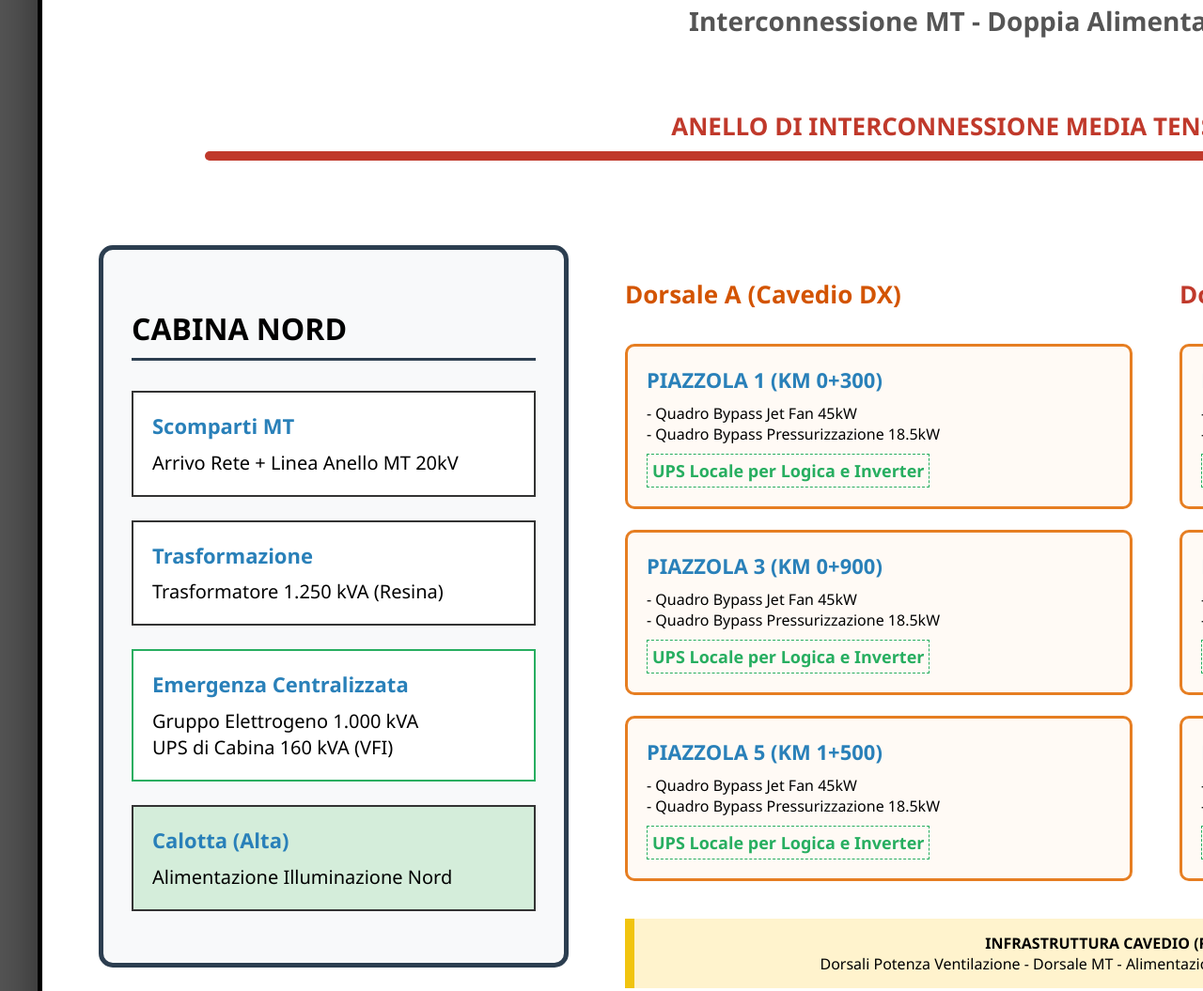
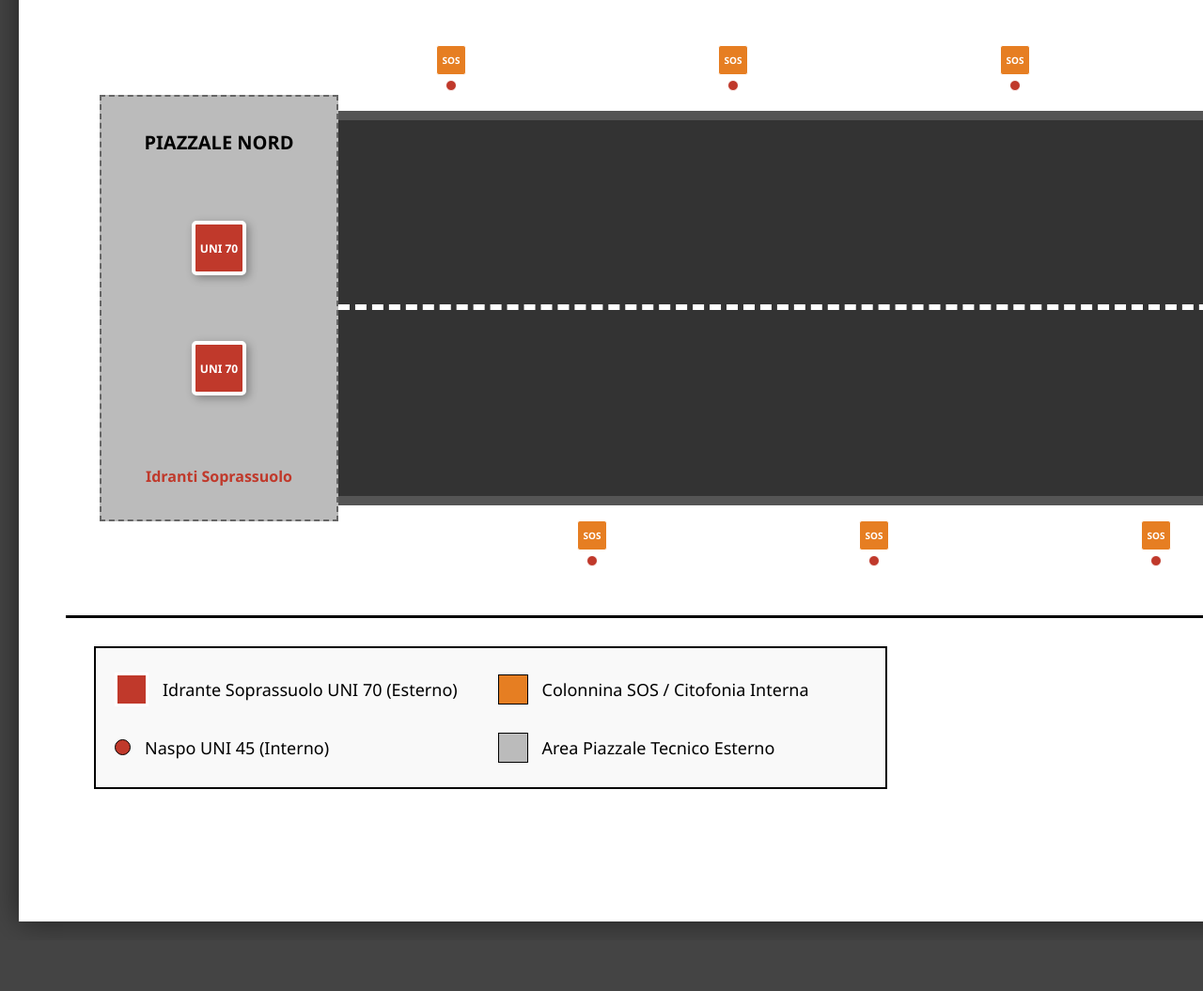
Before and after one commit to mollog22-afk/ct30, a plain HTML site: page index.html in a window 1280 px wide. Shown: the part 239-1294 px from the top of the page at 94% size. After the commit the page ends 1240 px from the top, so only its background shows below. Drawn offline with Linux system fonts and the light colour scheme.

Commit message:
Update index.html

```diff
--- a/index.html
+++ b/index.html
@@ -2,256 +2,156 @@
 <html lang="it">
 <head>
     <meta charset="UTF-8">
-    <title>Schema Impianti Galleria Sassoferrato - Formato A1</title>
+    <title>Planimetria SOS e Antincendio Esterno - Galleria Sassoferrato</title>
     <style>
-        body { font-family: 'Segoe UI', Arial, sans-serif; background: #555; margin: 0; padding: 40px; }
+        body { font-family: 'Segoe UI', Arial, sans-serif; background: #444; margin: 0; padding: 20px; }
 
-        /* Contenitore A1 */
-        .a1-canvas {
-            width: 2380px; /* Circa 841mm a 72dpi, scalato per visibilità */
-            min-height: 1680px;
-            background: #fff;
+        .a1-page {
+            width: 2380px;
+            height: 1200px;
+            background: white;
             margin: auto;
-            padding: 60px;
-            box-shadow: 0 0 50px rgba(0,0,0,0.5);
+            padding: 50px;
+            box-shadow: 0 0 30px rgba(0,0,0,0.5);
             position: relative;
             box-sizing: border-box;
-            border: 5px solid #000;
         }
 
-        h1 { text-align: center; font-size: 56px; margin-bottom: 5px; color: #1a3a5a; }
-        h2 { text-align: center; font-size: 28px; color: #555; margin-bottom: 60px; }
+        h1 { text-align: center; font-size: 42px; color: #1a3a5a; margin-bottom: 0; }
+        h2 { text-align: center; font-size: 22px; color: #666; margin-top: 5px; margin-bottom: 60px; }
 
-        /* Linea Media Tensione 20kV */
-        .mt-ring-container {
-            width: 100%;
-            height: 120px;
-            position: relative;
-            margin-bottom: 40px;
-        }
-        .mt-line {
-            position: absolute;
-            top: 60px;
-            left: 5%;
-            width: 90%;
-            height: 10px;
-            background: #c0392b;
-            border-radius: 5px;
-            z-index: 1;
-        }
-        .mt-label {
-            position: absolute;
-            width: 100%;
-            text-align: center;
-            top: 15px;
-            font-size: 26px;
-            font-weight: bold;
-            color: #c0392b;
+        /* Rappresentazione Galleria e Piazzali */
+        .main-container {
+            display: flex;
+            align-items: center;
+            justify-content: center;
+            margin-top: 150px;
         }
 
-        /* Layout Colonne */
-        .main-layout {
-            display: grid;
-            grid-template-columns: 500px 1fr 500px;
-            gap: 60px;
-            align-items: start;
+        .piazzale {
+            width: 250px;
+            height: 450px;
+            background: #bbb;
+            position: relative;
+            border: 2px dashed #666;
+            display: flex;
+            flex-direction: column;
+            justify-content: space-around;
+            align-items: center;
         }
 
-        /* Stile Cabine */
-        .substation {
-            border: 5px solid #2c3e50;
-            padding: 30px;
-            background: #f8f9fa;
-            border-radius: 15px;
-        }
-        .substation h3 { font-size: 32px; border-bottom: 3px solid #2c3e50; padding-bottom: 10px; }
-
-        /* Sezione Galleria */
-        .tunnel-grid {
-            display: grid;
-            grid-template-columns: 1fr 1fr;
-            gap: 50px;
+        .tunnel-body {
+            width: 1700px;
+            height: 400px;
+            background: #333;
+            position: relative;
+            border-top: 10px solid #555;
+            border-bottom: 10px solid #555;
         }
 
-        /* Blocchi Componenti */
-        .box {
-            border: 2px solid #333;
-            padding: 20px;
-            margin-bottom: 25px;
-            background: white;
-            font-size: 20px;
-            line-height: 1.4;
+        /* Idranti UNI 70 Esterni */
+        .idrante-uni70 {
+            width: 50px;
+            height: 50px;
+            background: #c0392b;
+            border: 4px solid #fff;
+            border-radius: 5px;
+            display: flex;
+            flex-direction: column;
+            align-items: center;
+            justify-content: center;
+            color: white;
+            font-weight: bold;
+            font-size: 12px;
+            box-shadow: 3px 3px 10px rgba(0,0,0,0.3);
         }
-        .box-title { font-weight: bold; display: block; margin-bottom: 10px; font-size: 22px; color: #2980b9; }
+        .idrante-label { color: #c0392b; font-weight: bold; font-size: 16px; margin-top: 5px; }
 
-        .sub-box {
-            background: #fff3cd; /* Colore Cavedio */
-            border-left: 10px solid #f1c40f;
-            padding: 15px;
-            margin-top: 10px;
+        /* Elementi Galleria */
+        .road-line {
+            position: absolute;
+            top: 50%; width: 100%; height: 2px;
+            border-top: 6px dashed #fff;
+            transform: translateY(-50%);
         }
 
-        .piazzola-card {
-            border: 3px solid #e67e22;
-            padding: 20px;
-            border-radius: 10px;
-            background: #fffaf5;
-        }
-        .ups-local {
-            color: #27ae60;
-            font-weight: bold;
-            font-size: 18px;
-            border: 1px dashed #27ae60;
-            padding: 5px;
-            display: inline-block;
-            margin-top: 10px;
-        }
+        /* SOS e Naspi Interni */
+        .sos-station { position: absolute; width: 40px; text-align: center; }
+        .sos-icon { width: 30px; height: 30px; background: #e67e22; color: white; font-size: 10px; font-weight: bold; line-height: 30px; border-radius: 3px; border: 1px solid #fff; margin: auto;}
+        .naspo-dot { width: 10px; height: 100%; background: #c0392b; border-radius: 50%; margin: 5px auto; border: 1px solid #fff; }
 
-        /* Legenda e Cartiglio */
-        .footer-area {
-            margin-top: 80px;
+        /* Posizionamento SOS (Esempio ridotto per visualizzazione) */
+        .top-side { top: -80px; }
+        .bottom-side { bottom: -80px; }
+
+        /* Legend e Cartiglio */
+        .footer-row {
             display: flex;
             justify-content: space-between;
-            border-top: 4px solid #000;
-            padding-top: 40px;
+            margin-top: 100px;
+            padding: 30px;
+            border-top: 3px solid #000;
         }
-        .cartiglio {
-            border: 2px solid #000;
-            width: 500px;
-            padding: 20px;
-            font-size: 22px;
-        }
+        .legend { border: 2px solid #000; padding: 20px; background: #f9f9f9; width: 800px; display: grid; grid-template-columns: 1fr 1fr; gap: 15px; }
+        .legend-item { display: flex; align-items: center; font-size: 18px; }
+        .color-box { width: 30px; height: 30px; margin-right: 15px; border: 1px solid #000; }
+
+        .cartiglio { border: 2px solid #000; width: 600px; padding: 20px; font-size: 20px; background: #eee; }
     </style>
 </head>
 <body>
 
-<div class="a1-canvas">
-    <h1>SCHEMA FUNZIONALE IMPIANTI ELETTRICI DI GALLERIA</h1>
-    <h2>Interconnessione MT - Doppia Alimentazione DX/SX - 6 Piazzole di Sosta</h2>
+<div class="a1-page">
+    <h1>PLANIMETRIA GENERALE SICUREZZA E ANTINCENDIO (UNI 45 / UNI 70)</h1>
+    <h2>Galleria Sassoferrato (1.864 m) - Configurazione Imbocchi e Interno</h2>
 
-    <div class="mt-ring-container">
-        <div class="mt-label">ANELLO DI INTERCONNESSIONE MEDIA TENSIONE 20kV (Soccorso Mutuo Totale)</div>
-        <div class="mt-line"></div>
-    </div>
-
-    <div class="main-layout">
-        <div class="substation">
-            <h3>CABINA NORD</h3>
-            <div class="box">
-                <span class="box-title">Scomparti MT</span>
-                Arrivo Rete + Linea Anello MT 20kV
-            </div>
-            <div class="box">
-                <span class="box-title">Trasformazione</span>
-                Trasformatore 1.250 kVA (Resina)
-            </div>
-            <div class="box" style="border-color: #27ae60;">
-                <span class="box-title">Emergenza Centralizzata</span>
-                Gruppo Elettrogeno 1.000 kVA<br>
-                UPS di Cabina 160 kVA (VFI)
-            </div>
-            <div class="box" style="background: #d4edda;">
-                <span class="box-title">Calotta (Alta)</span>
-                Alimentazione Illuminazione Nord
-            </div>
+    <div class="main-container">
+        <div class="piazzale">
+            <div style="font-weight: bold; font-size: 20px;">PIAZZALE NORD</div>
+            <div class="idrante-uni70">UNI 70</div>
+            <div class="idrante-uni70">UNI 70</div>
+            <div class="idrante-label">Idranti Soprassuolo</div>
         </div>
 
-        <div class="tunnel-section">
-            <div class="tunnel-grid">
-                <div>
-                    <h4 style="font-size: 26px; color: #d35400;">Dorsale A (Cavedio DX)</h4>
+        <div class="tunnel-body">
+            <div class="road-line"></div>
 
-                    <div class="piazzola-card">
-                        <span class="box-title">PIAZZOLA 1 (KM 0+300)</span>
-                        - Quadro Bypass Jet Fan 45kW<br>
-                        - Quadro Bypass Pressurizzazione 18.5kW<br>
-                        <div class="ups-local">UPS Locale per Logica e Inverter</div>
-                    </div>
-                    <br>
-                    <div class="piazzola-card">
-                        <span class="box-title">PIAZZOLA 3 (KM 0+900)</span>
-                        - Quadro Bypass Jet Fan 45kW<br>
-                        - Quadro Bypass Pressurizzazione 18.5kW<br>
-                        <div class="ups-local">UPS Locale per Logica e Inverter</div>
-                    </div>
-                    <br>
-                    <div class="piazzola-card">
-                        <span class="box-title">PIAZZOLA 5 (KM 1+500)</span>
-                        - Quadro Bypass Jet Fan 45kW<br>
-                        - Quadro Bypass Pressurizzazione 18.5kW<br>
-                        <div class="ups-local">UPS Locale per Logica e Inverter</div>
-                    </div>
-                </div>
+            <div class="sos-station top-side" style="left: 100px;"><div class="sos-icon">SOS</div><div class="naspo-dot" style="height: 10px;"></div></div>
+            <div class="sos-station top-side" style="left: 400px;"><div class="sos-icon">SOS</div><div class="naspo-dot" style="height: 10px;"></div></div>
+            <div class="sos-station top-side" style="left: 700px;"><div class="sos-icon">SOS</div><div class="naspo-dot" style="height: 10px;"></div></div>
+            <div class="sos-station top-side" style="left: 1000px;"><div class="sos-icon">SOS</div><div class="naspo-dot" style="height: 10px;"></div></div>
+            <div class="sos-station top-side" style="left: 1300px;"><div class="sos-icon">SOS</div><div class="naspo-dot" style="height: 10px;"></div></div>
+            <div class="sos-station top-side" style="left: 1600px;"><div class="sos-icon">SOS</div><div class="naspo-dot" style="height: 10px;"></div></div>
 
-                <div>
-                    <h4 style="font-size: 26px; color: #c0392b;">Dorsale B (Cavedio SX)</h4>
-
-                    <div class="piazzola-card">
-                        <span class="box-title">PIAZZOLA 2 (KM 0+600)</span>
-                        - Quadro Bypass Jet Fan 45kW<br>
-                        - Quadro Bypass Pressurizzazione 18.5kW<br>
-                        <div class="ups-local">UPS Locale per Logica e Inverter</div>
-                    </div>
-                    <br>
-                    <div class="piazzola-card">
-                        <span class="box-title">PIAZZOLA 4 (KM 1+200)</span>
-                        - Quadro Bypass Jet Fan 45kW<br>
-                        - Quadro Bypass Pressurizzazione 18.5kW<br>
-                        <div class="ups-local">UPS Locale per Logica e Inverter</div>
-                    </div>
-                    <br>
-                    <div class="piazzola-card">
-                        <span class="box-title">PIAZZOLA 6 (KM 1+800)</span>
-                        - Quadro Bypass Jet Fan 45kW<br>
-                        - Quadro Bypass Pressurizzazione 18.5kW<br>
-                        <div class="ups-local">UPS Locale per Logica e Inverter</div>
-                    </div>
-                </div>
-            </div>
-
-            <div class="sub-box" style="margin-top: 40px; text-align: center;">
-                <strong>INFRASTRUTTURA CAVEDIO (Retro New Jersey):</strong><br>
-                Dorsali Potenza Ventilazione - Dorsale MT - Alimentazione SOS - Cavi Alluminio PMV - Fibra Ottica
-            </div>
+            <div class="sos-station bottom-side" style="left: 250px;"><div class="sos-icon">SOS</div><div class="naspo-dot" style="height: 10px;"></div></div>
+            <div class="sos-station bottom-side" style="left: 550px;"><div class="sos-icon">SOS</div><div class="naspo-dot" style="height: 10px;"></div></div>
+            <div class="sos-station bottom-side" style="left: 850px;"><div class="sos-icon">SOS</div><div class="naspo-dot" style="height: 10px;"></div></div>
+            <div class="sos-station bottom-side" style="left: 1150px;"><div class="sos-icon">SOS</div><div class="naspo-dot" style="height: 10px;"></div></div>
+            <div class="sos-station bottom-side" style="left: 1450px;"><div class="sos-icon">SOS</div><div class="naspo-dot" style="height: 10px;"></div></div>
         </div>
 
-        <div class="substation">
-            <h3>CABINA SUD</h3>
-            <div class="box">
-                <span class="box-title">Scomparti MT</span>
-                Arrivo Rete + Linea Anello MT 20kV
-            </div>
-            <div class="box">
-                <span class="box-title">Trasformazione</span>
-                Trasformatore 1.250 kVA (Resina)
-            </div>
-            <div class="box">
-                <span class="box-title">Servizi Idrici</span>
-                Centrale Pompe Antincendio 55kW
-            </div>
-            <div class="box" style="border-color: #27ae60;">
-                <span class="box-title">Emergenza Centralizzata</span>
-                UPS di Cabina 160 kVA (VFI)
-            </div>
-            <div class="box" style="background: #d4edda;">
-                <span class="box-title">Calotta (Alta)</span>
-                Alimentazione Illuminazione Sud
-            </div>
+        <div class="piazzale">
+            <div style="font-weight: bold; font-size: 20px;">PIAZZALE SUD</div>
+            <div class="idrante-uni70">UNI 70</div>
+            <div class="idrante-uni70">UNI 70</div>
+            <div class="idrante-label">Idranti Soprassuolo</div>
+            <div style="margin-top: 10px; font-size: 14px; color: #c0392b; font-weight: bold;">CENTRALE IDRICA</div>
         </div>
     </div>
 
-    <div class="footer-area">
-        <div style="font-size: 22px; width: 800px;">
-            <strong>NOTE DI PROGETTO:</strong><br>
-            1. I quadri di bypass in piazzola includono kit di ventilazione IP65 e mini-UPS per la continuità del PLC.<br>
-            2. Cavi di potenza nel cavedio posati su passerelle a scaletta Inox AISI 304.<br>
-            3. I PMV esterni sono alimentati con cavi in Alluminio ARG7R per limitare cadute di tensione e furti.
+    <div class="footer-row">
+        <div class="legend">
+            <div class="legend-item"><div class="color-box" style="background: #c0392b; border: 3px solid #fff;"></div> Idrante Soprassuolo UNI 70 (Esterno)</div>
+            <div class="legend-item"><div class="color-box" style="background: #e67e22;"></div> Colonnina SOS / Citofonia Interna</div>
+            <div class="legend-item"><div class="color-box" style="background: #c0392b; border-radius: 50%; width: 15px; height: 15px;"></div> Naspo UNI 45 (Interno)</div>
+            <div class="legend-item"><div class="color-box" style="background: #bbb;"></div> Area Piazzale Tecnico Esterno</div>
         </div>
+
         <div class="cartiglio">
-            <strong>PROGETTO:</strong> Pedemontana delle Marche<br>
+            <strong>VARIANTE PEDEMONTANA DELLE MARCHE</strong><br>
             <strong>OPERA:</strong> Galleria Sassoferrato (1.864 m)<br>
-            <strong>SCALA:</strong> Ottimizzato per A1<br>
-            <strong>DATA:</strong> Marzo 2024
+            <strong>DISEGNO:</strong> Layout Antincendio Integrato (Interno/Esterno)<br>
+            <strong>SCALA:</strong> Ottimizzato per Stampa A1
         </div>
     </div>
 </div>
```
